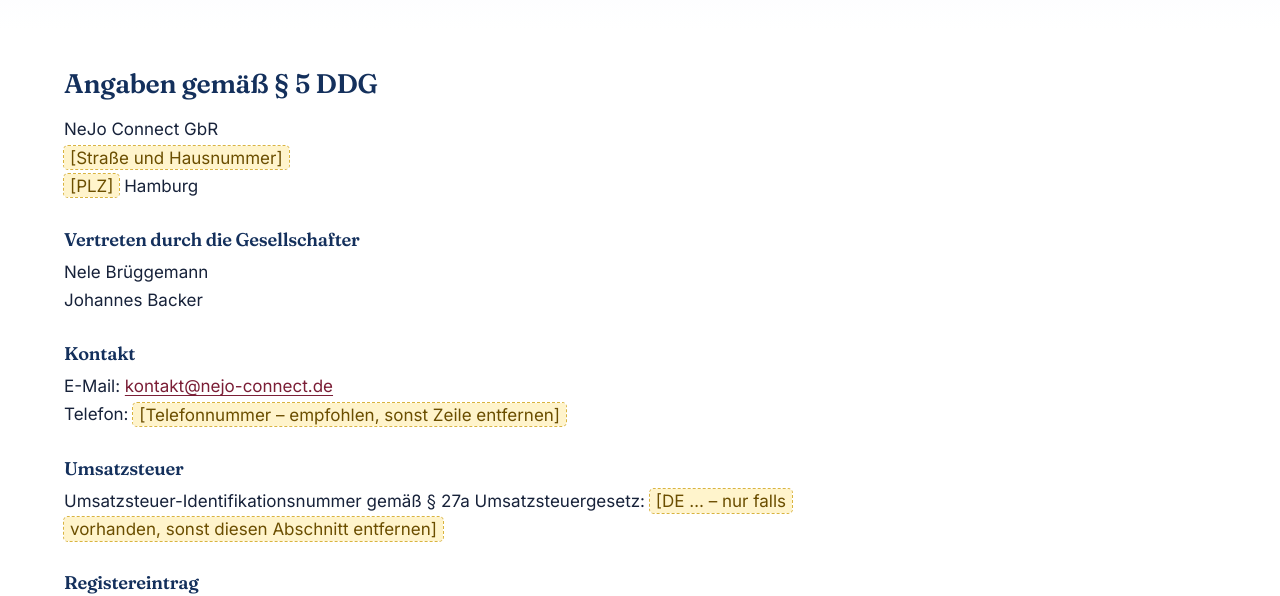
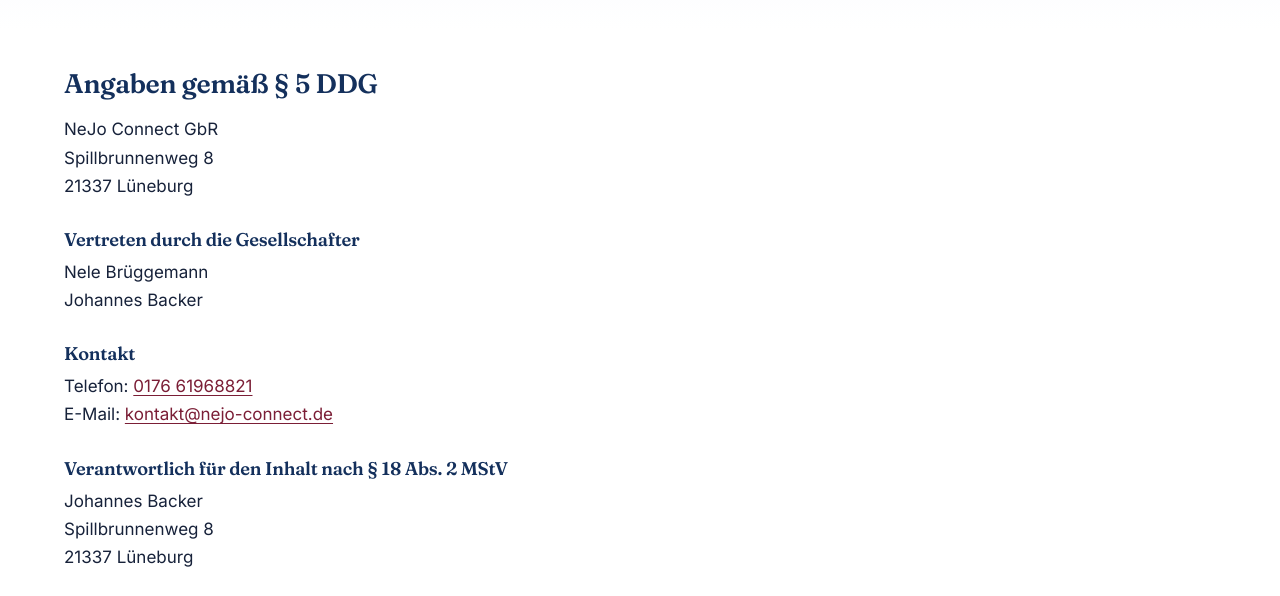
Before and after one commit to backer1988/nejo-connect, a plain HTML site: page impressum.html in a window 1280 px wide. Shown: the part 213-809 px from the top of the page. Drawn offline with Linux system fonts and the light colour scheme.

Commit message:
Impressum und Datenschutz: Anschrift und Telefon ergänzen
Anschrift und Telefonnummer von Johannes Backer eingetragen, ihn als
Verantwortlichen nach § 18 Abs. 2 MStV benannt und die optionalen
Platzhalter für USt-IdNr. und Registereintrag entfernt.

Co-Authored-By: Claude Opus 5.5 <noreply@anthropic.com>
Claude-Session: https://claude.ai/code/session_01UjPXaXg6LdAU6rasQDRJn6

```diff
--- a/impressum.html
+++ b/impressum.html
@@ -50,8 +50,8 @@
         <h2>Angaben gemäß § 5 DDG</h2>
         <address>
           NeJo Connect GbR<br>
-          <span class="placeholder">[Straße und Hausnummer]</span><br>
-          <span class="placeholder">[PLZ]</span> Hamburg
+          Spillbrunnenweg 8<br>
+          21337 Lüneburg
         </address>
 
         <h3>Vertreten durch die Gesellschafter</h3>
@@ -59,23 +59,12 @@
 
         <h3>Kontakt</h3>
         <p>
-          E-Mail: <a href="mailto:kontakt@nejo-connect.de">kontakt@nejo-connect.de</a><br>
-          Telefon: <span class="placeholder">[Telefonnummer – empfohlen, sonst Zeile entfernen]</span>
-        </p>
-
-        <h3>Umsatzsteuer</h3>
-        <p>
-          Umsatzsteuer-Identifikationsnummer gemäß § 27a Umsatzsteuergesetz:
-          <span class="placeholder">[DE … – nur falls vorhanden, sonst diesen Abschnitt entfernen]</span>
-        </p>
-
-        <h3>Registereintrag</h3>
-        <p>
-          <span class="placeholder">[Nur falls die Gesellschaft im Gesellschaftsregister eingetragen ist: Registergericht und Registernummer angeben und im Namen „eGbR“ verwenden. Sonst diesen Abschnitt entfernen.]</span>
+          Telefon: <a href="tel:+4917661968821">0176 61968821</a><br>
+          E-Mail: <a href="mailto:kontakt@nejo-connect.de">kontakt@nejo-connect.de</a>
         </p>
 
         <h3>Verantwortlich für den Inhalt nach § 18 Abs. 2 MStV</h3>
-        <p>Nele Brüggemann und Johannes Backer, Anschrift wie oben.</p>
+        <p>Johannes Backer<br>Spillbrunnenweg 8<br>21337 Lüneburg</p>
 
         <h2>Verbraucherstreitbeilegung</h2>
         <p>
```
Also changed, not shown: datenschutz.html (+3 -2 lines), 1 other file.
